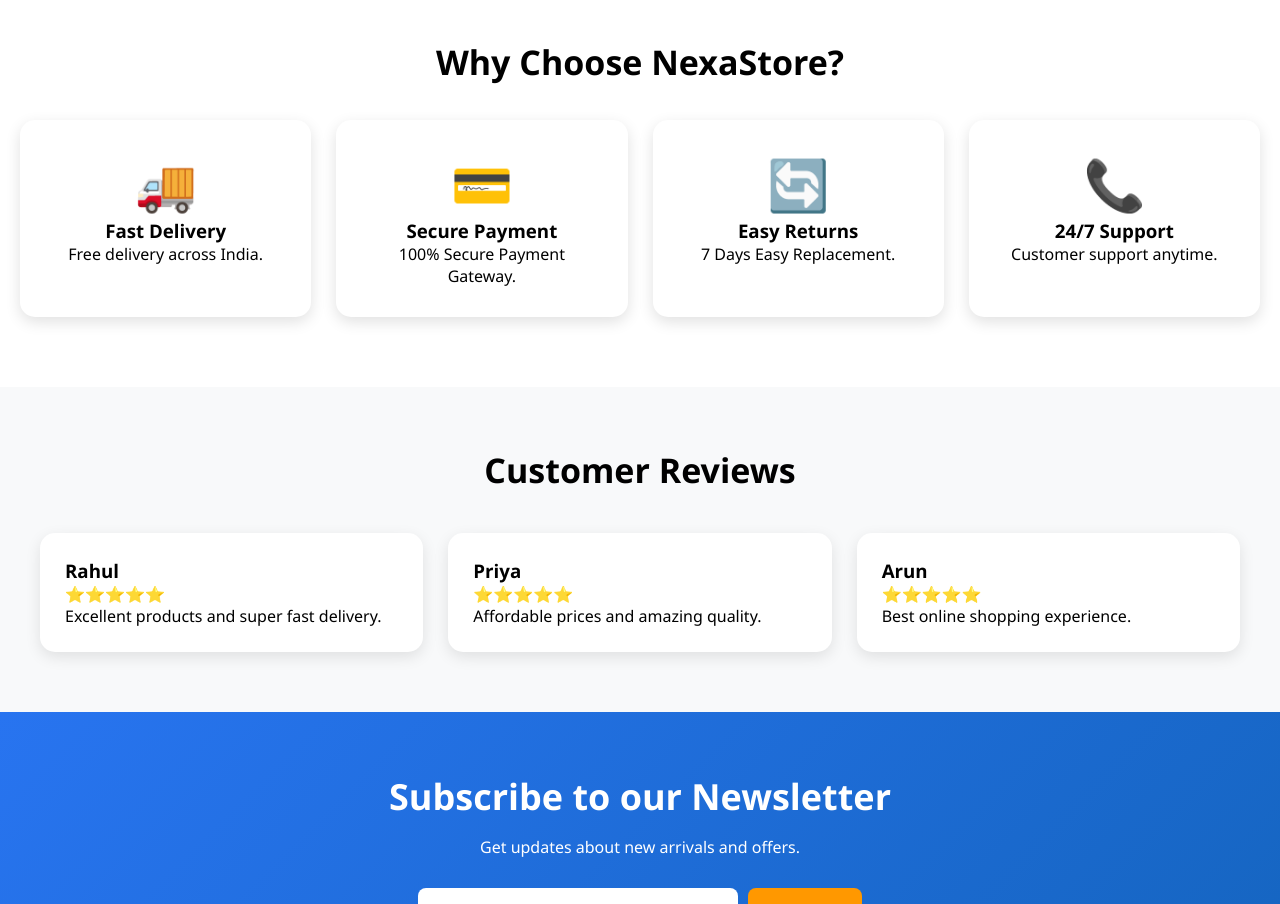
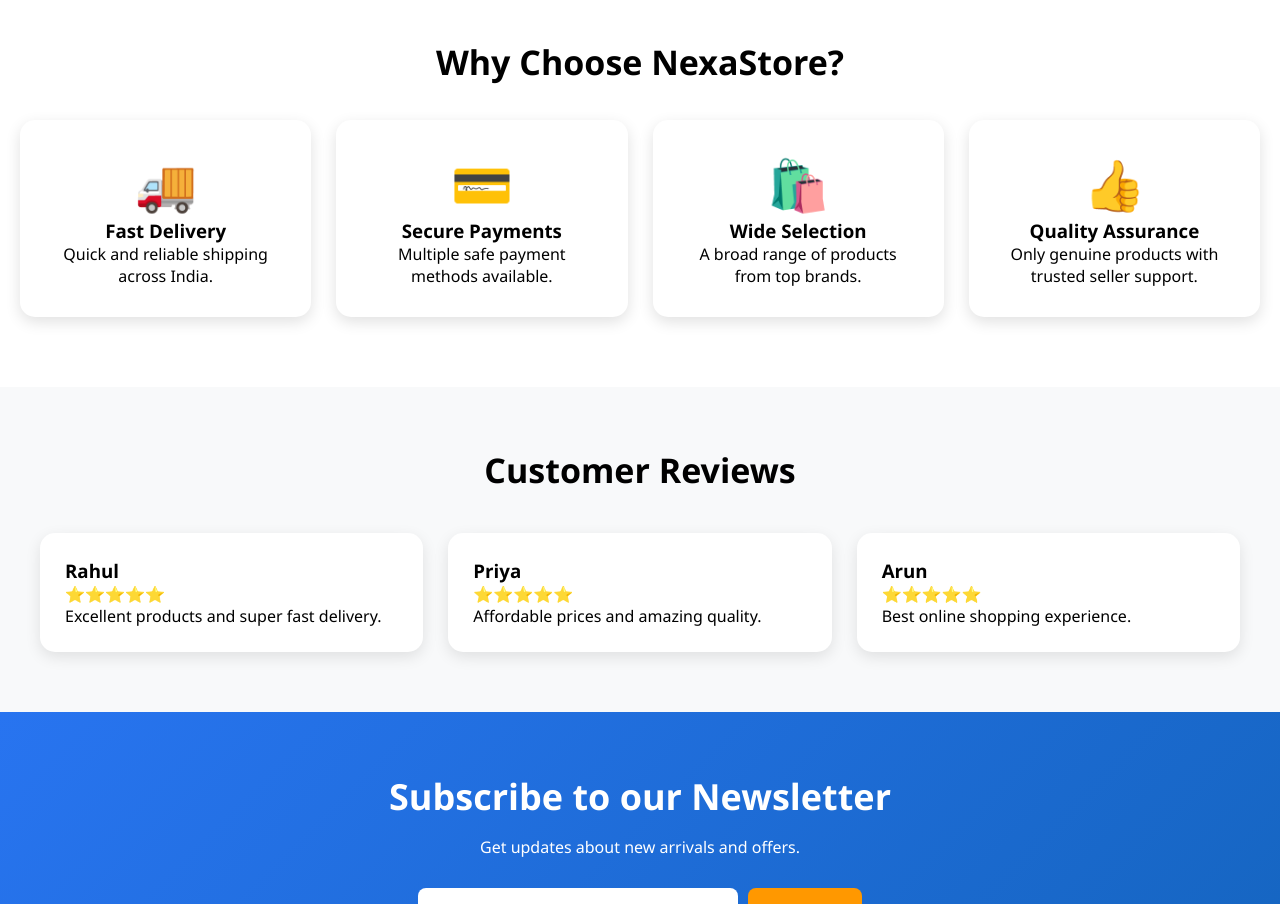
Before and after one commit to kk7694231-bit/nexastore-frotnend, a React app: page / in a window 1280 px wide. Shown: the part 1440-2344 px from the top of the page. Built offline with nearby package versions, Linux system fonts and the light colour scheme; no server answers; the HTML template or start-up script is replaced by a standard one.

Commit message:
Enhanced homepage UI with Framer Motion animations

```diff
--- a/package.json
+++ b/package.json
@@ -12,7 +12,7 @@
   "dependencies": {
     "@reduxjs/toolkit": "^2.12.0",
     "axios": "^1.17.0",
-    "framer-motion": "^12.40.0",
+    "framer-motion": "^12.42.2",
     "react": "^19.2.6",
     "react-dom": "^19.2.6",
     "react-redux": "^9.3.0",
--- a/src/pages/Home.jsx
+++ b/src/pages/Home.jsx
@@ -1,6 +1,7 @@
 import { useEffect, useState, useRef } from "react";
 import axios from "axios";
 import { Link } from "react-router-dom";
+import { motion } from "framer-motion";
 
 function Home({ cart, setCart }) {
   const [products, setProducts] = useState([]);
@@ -90,7 +91,13 @@
     <>
       {/* Hero Slider */}
 
-      <div
+      <motion.div
+  initial={{ opacity: 0, x: -100 }}
+  animate={{ opacity: 1, x: 0 }}
+  transition={{
+    duration: 0.8,
+    ease: "easeOut",
+  }}
   style={{
     width: "100%",
     height: "450px",
@@ -158,11 +165,18 @@
             Shop Now
           </button>
         </div>
-      </div>
+      </motion.div>
 
       {/* Categories */}
 
-      <div
+     <motion.div
+  initial={{ opacity: 0, y: 80 }}
+  animate={{ opacity: 1, y: 0 }}
+  transition={{
+    delay: 0.3,
+    duration: 0.7,
+    ease: "easeOut",
+  }}
   style={{
     display: "flex",
     justifyContent: "space-evenly",
@@ -207,14 +221,21 @@
             <h3>{item.name}</h3>
           </div>
         ))}
-      </div>
+      </motion.div>
+
             {/* Mega Sale Banner */}
 
-      <div
+      <motion.div
+  initial={{ opacity: 0, scale: 0.8 }}
+  animate={{ opacity: 1, scale: 1 }}
+  transition={{
+    delay: 0.5,
+    duration: 0.7,
+    ease: "easeOut",
+  }}
   style={{
     margin: "40px 20px",
-          background:
-            "linear-gradient(135deg,#ff416c,#ff4b2b)",
+    background: "linear-gradient(135deg,#ff416c,#ff4b2b)",
     borderRadius: "20px",
     padding: "50px",
     color: "#fff",
@@ -247,11 +268,18 @@
         >
           Mobiles • Laptops • Fashion • Gaming
         </p>
-      </div>
+      </motion.div>
 
       {/* Featured Brands */}
 
-      <div
+      <motion.div
+  initial={{ opacity: 0, y: 80 }}
+  animate={{ opacity: 1, y: 0 }}
+  transition={{
+    delay: 0.7,
+    duration: 0.7,
+    ease: "easeOut",
+  }}
   style={{
     padding: "20px",
     marginBottom: "50px",
@@ -282,20 +310,26 @@
   "Sony",
   "Dell",
   "Nike",
-          ].map((brand) => (
-           <div
+].map((brand, index) => (
+  <motion.div
     key={brand}
     onClick={() => {
       setSelectedBrand(brand);
       scrollToProducts();
+    }}
+    initial={{ opacity: 0, y: 30 }}
+    animate={{ opacity: 1, y: 0 }}
+    transition={{
+      delay: index * 0.15,
+      duration: 0.5,
     }}
     style={{
       background: "#fff",
       borderRadius: "15px",
       padding: "30px",
       textAlign: "center",
-                boxShadow:
-                  "0 5px 15px rgba(0,0,0,.12)",
+      boxShadow: "0 5px 15px rgba(0,0,0,.12)",
+      cursor: "pointer",
     }}
   >
     <h2
@@ -305,15 +339,21 @@
     >
       {brand}
     </h2>
-            </div>
+  </motion.div>
 ))}
         </div>
-      </div>
+      </motion.div>
 
       {/* Featured Products */}
 
-      <div
-        ref={productsRef}
+      <motion.div
+  initial={{ opacity: 0, y: 80 }}
+  animate={{ opacity: 1, y: 0 }}
+  transition={{
+    delay: 0.9,
+    duration: 0.7,
+    ease: "easeOut",
+  }}
   style={{
     maxWidth: "1300px",
     margin: "40px auto",
@@ -337,9 +377,15 @@
             gap: "30px",
           }}
         >
-          {filteredProducts.map((product) => (
-            <div
+          {filteredProducts.map((product, index) => (
+  <motion.div
     key={product._id}
+    initial={{ opacity: 0, y: 40 }}
+    animate={{ opacity: 1, y: 0 }}
+    transition={{
+      delay: index * 0.1,
+      duration: 0.5,
+    }}
               style={{
                 background: "#fff",
                 borderRadius: "15px",
@@ -445,13 +491,21 @@
                   </Link>
                 </div>
               </div>
-            </div>
+            </motion.div>
           ))}
         </div>
-      </div>
+      </motion.div>
+
             {/* Why Choose Us */}
 
-      <div
+      <motion.div
+        initial={{ opacity: 0, y: 80 }}
+        animate={{ opacity: 1, y: 0 }}
+        transition={{
+          delay: 1.1,
+          duration: 0.7,
+          ease: "easeOut",
+        }}
         style={{
           maxWidth: "1300px",
           margin: "70px auto",
@@ -480,26 +534,34 @@
             {
               icon: "🚚",
               title: "Fast Delivery",
-              desc: "Free delivery across India.",
+              desc: "Quick and reliable shipping across India.",
             },
             {
               icon: "💳",
-              title: "Secure Payment",
-              desc: "100% Secure Payment Gateway.",
+              title: "Secure Payments",
+              desc: "Multiple safe payment methods available.",
             },
             {
-              icon: "🔄",
-              title: "Easy Returns",
-              desc: "7 Days Easy Replacement.",
+              icon: "🛍️",
+              title: "Wide Selection",
+              desc: "A broad range of products from top brands.",
             },
             {
-              icon: "📞",
-              title: "24/7 Support",
-              desc: "Customer support anytime.",
+              icon: "👍",
+              title: "Quality Assurance",
+              desc: "Only genuine products with trusted seller support.",
             },
-          ].map((item) => (
+          ].map((item, index) => (
+  <motion.div
+    key={item.title}
+    initial={{ opacity: 0, y: 40 }}
+    animate={{ opacity: 1, y: 0 }}
+    transition={{
+      delay: index * 0.15,
+      duration: 0.5,
+    }}
+  >
             <div
-              key={item.title}
               style={{
                 background: "#fff",
                 padding: "30px",
@@ -517,13 +579,22 @@
 
               <p>{item.desc}</p>
             </div>
+          </motion.div>
           ))}
         </div>
-      </div>
+      </motion.div>
+
 
     {/* Customer Reviews */}
 
-      <div
+<motion.div
+  initial={{ opacity: 0, y: 80 }}
+  animate={{ opacity: 1, y: 0 }}
+  transition={{
+    delay: 1.3,
+    duration: 0.7,
+    ease: "easeOut",
+  }}
   style={{
     background: "#f8f9fa",
     padding: "60px 20px",
@@ -565,9 +636,15 @@
         review:
           "Best online shopping experience.",
       },
-          ].map((item) => (
-            <div
+    ].map((item, index) => (
+      <motion.div
         key={item.name}
+        initial={{ opacity: 0, scale: 0.8 }}
+        animate={{ opacity: 1, scale: 1 }}
+        transition={{
+          delay: index * 0.2,
+          duration: 0.5,
+        }}
         style={{
           background: "#fff",
           padding: "25px",
@@ -587,14 +664,21 @@
         </p>
 
         <p>{item.review}</p>
-            </div>
+      </motion.div>
     ))}
   </div>
-      </div>
+</motion.div>
 
 {/* Newsletter */}
 
-      <div
+<motion.div
+  initial={{ opacity: 0, y: 80 }}
+  animate={{ opacity: 1, y: 0 }}
+  transition={{
+    delay: 1.5,
+    duration: 0.7,
+    ease: "easeOut",
+  }}
   style={{
     background:
       "linear-gradient(135deg,#2874f0,#1565c0)",
@@ -641,11 +725,17 @@
   >
     Subscribe
   </button>
-      </div>
+</motion.div>
 
       {/* Footer */}
 
-      <footer
+      <motion.footer
+  initial={{ opacity: 0 }}
+  animate={{ opacity: 1 }}
+  transition={{
+    delay: 1.7,
+    duration: 0.8,
+  }}
         style={{
           background: "#111",
           color: "#fff",
@@ -713,7 +803,7 @@
         >
           © 2026 NexaStore. All Rights Reserved.
         </p>
-      </footer>
+      </motion.footer>
     </>
   );
 }
```
Also changed, not shown: 1 other file (tests, documents, lock files or other folders). Lines whose indentation alone changed are shown as unchanged.
